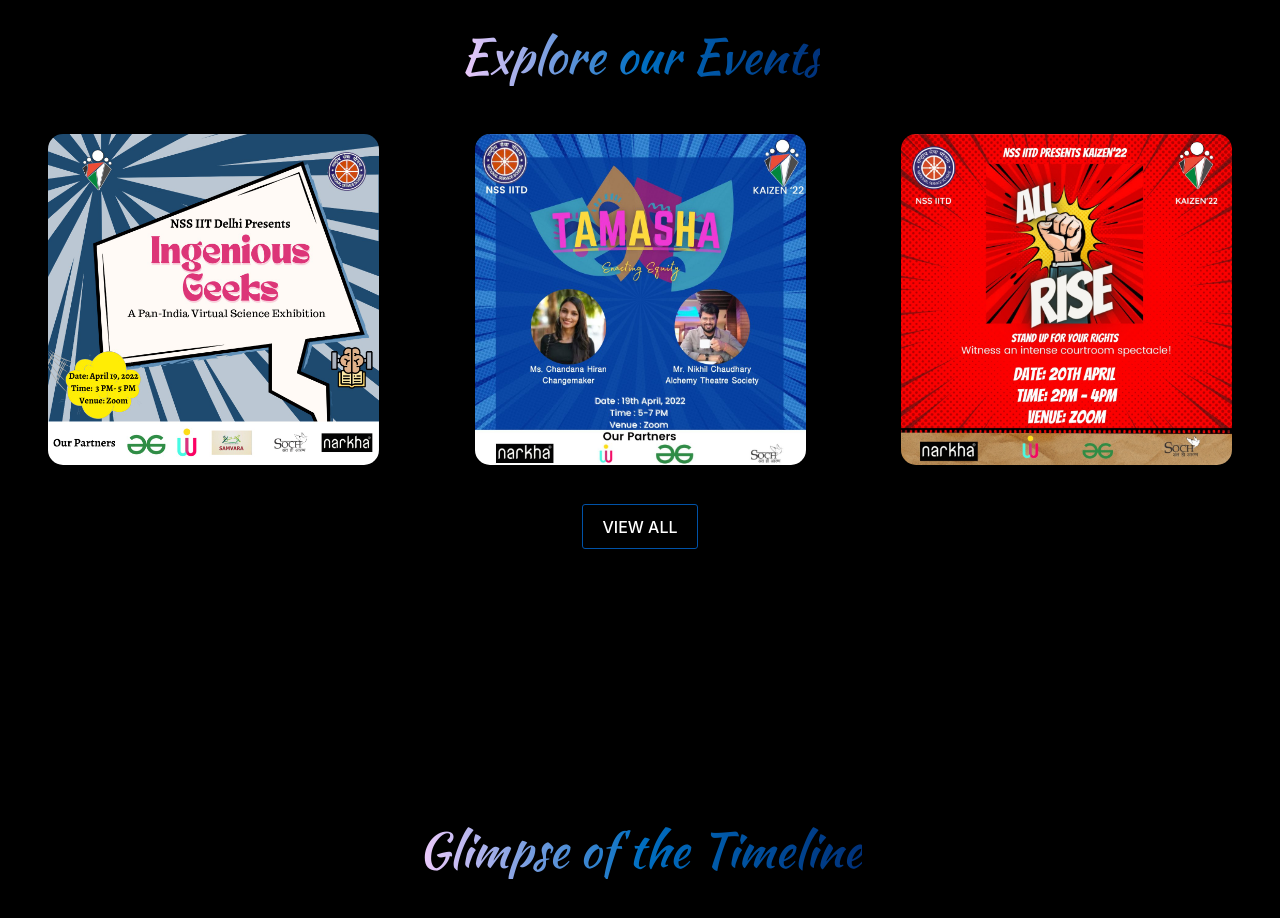
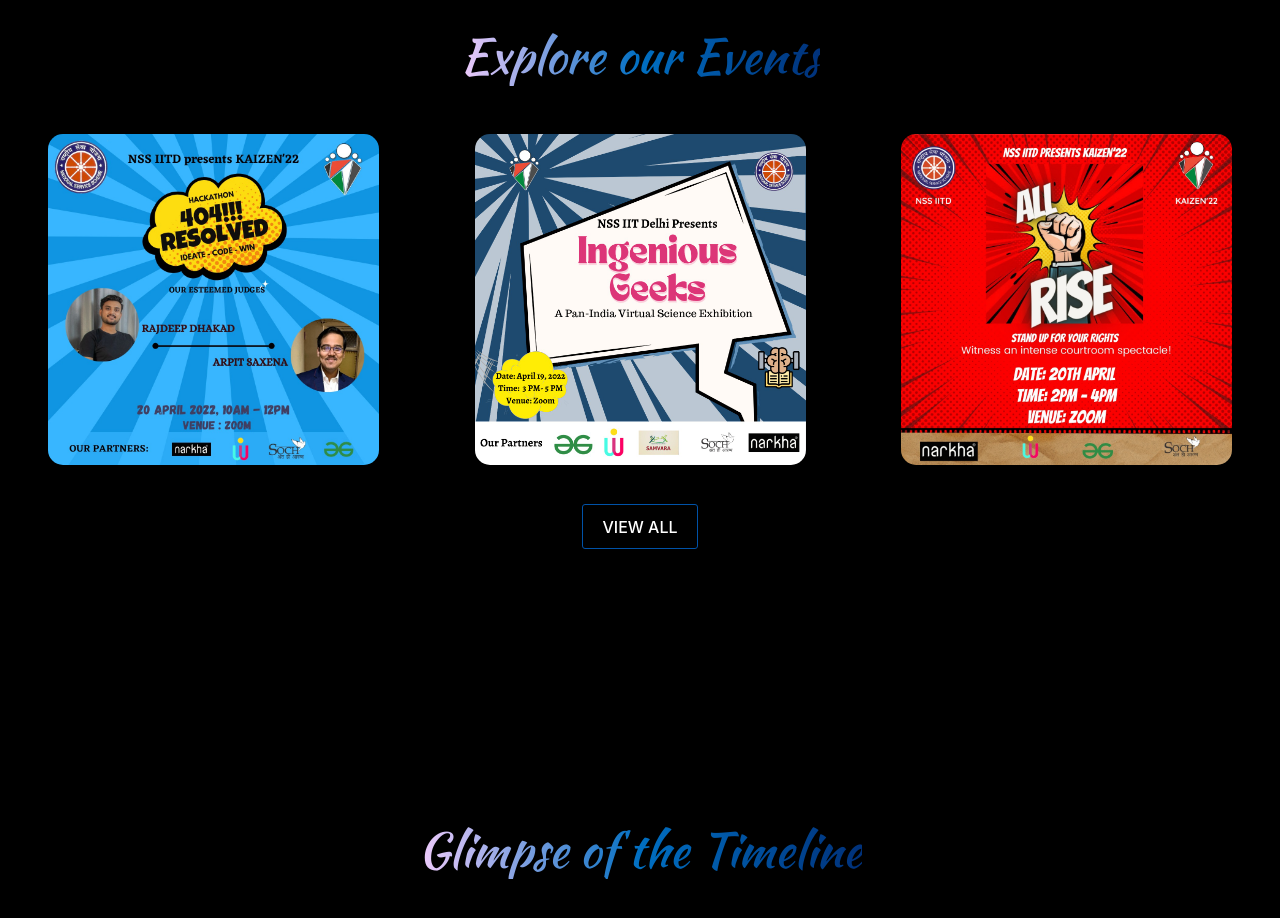
Before and after one commit to NSS-IIT-Delhi/Kaizen-23-, a React (Vite) app: page / in a window 1280 px wide. Shown: the part 820-1738 px from the top of the page. Built offline with nearby package versions, Linux system fonts and the light colour scheme.

Commit message:
comp details updated

```diff
--- a/src/Events/events.js
+++ b/src/Events/events.js
@@ -35,16 +35,17 @@ import seshan from './cardPictures/seshan.jpeg'
 
 export const events =
     {
-        "sociopreneurs":{
-            "title": "SOCIOPRENEURS",
-            "description": "A platform to motivate aspiring social entrepreneurs to develop their ideas and inspire them for social change",
+        "style_green":{
+            "title": "STYLE GREEN",
+            "description": "A stage to exhibit recyclable and sustainable fashion",
             "image": sociopreneurs,
-            "date": "18th April",
+            "date": "2nd April",
             "time": "6:45pm - 8:45pm",
             "venue": "Seminar Hall, and Live Streaming on Zoom",
-            "content": "B-plan event to provide a platform to aspiring social entrepreneurs. It aims to encourage change-makers provide them mentorship from renowned experts.",
-            "rank":"10",
+            "content": "A stage to exhibit recyclable and sustainable fashion.",
+            "rank":"11",
             "category":"competition",
+            "rulebook":'',
 
             "sections": [
                {"type": "TS",
@@ -59,6 +60,21 @@ export const events =
                         "subtitle": "Rs. 3000 + Discount Coupons from GeeksforGeeks worth Rs. 1500 + certificate",
                     },
                 ]},
+            ]
+        },
+        "sarcastic_spardha":{
+            "title": "SARCASTIC SPARDHA",
+            "description": "A parody making competition to bring attention to social issues and inspire positive change in our society",
+            "image": sociopreneurs,
+            "date": "2nd April",
+            "time": "6:45pm - 8:45pm",
+            "venue": "Seminar Hall, and Live Streaming on Zoom",
+            "content": "A parody is a creative work that imitates or mocks a well-known piece of art, literature, or music in a humorous way. Therefore, we are using the power of parody to bring attention to social issues and inspire positive change in our society            ",
+            "rank":"10",
+            "category":"competition",
+            "rulebook":'',
+
+            "sections": [
                 {"type": "TS",
                 "title":"PRIZES",
                 "data":[
@@ -73,17 +89,17 @@ export const events =
                 ]},
             ]
         },
-        "aurora":{
-            "title": "AURORA",
-            "description": "Beginning Kaizen with the best of speakers and a fun-filled evening with talented performers, this is the platform to propel social change",
+        "social_tasveer":{
+            "title": "SOCIAL TASVEER",
+            "description": "A photo story competition on social issues to picture the change you want to see in the world",
             "image": aurora,
-            "date": "18th April",
+            "date": "22th March",
             "time": "6:45pm - 8:45pm",
             "venue": "Seminar Hall, and Live Streaming on Zoom",
-            "content": "Knowledge and delight converge in Aurora - the inaugural ceremony of Kaizen '22, studded with esteemed guests and making way for change to happen.",
+            "content": "A photostory competition on social issues to picture the change you want to see in the world",
             "rank":"9",
             "category":"competition",
-
+            "rulebook":'',
 
 
             "sections": [
@@ -102,14 +118,14 @@ export const events =
 
             ]
         },
-        "tamasha":{
-            "title": "TAMASHA",
-            "description": "Beginning Kaizen with the best of speakers and a fun-filled evening with talented performers, this is the platform to propel social change",
+        "social_sawaal":{
+            "title": "THE SOCIAL SAWAAL",
+            "description": "A quizzing competition for school students to encourage young minds",
             "image": tamasha,
-            "date": "18th April",
+            "date": "1st April",
             "time": "6:45pm - 8:45pm",
             "venue": "Seminar Hall, and Live Streaming on Zoom",
-            "content": "Drama competition for the movie buffs who are tired of troublesome depictions shown in movies, giving them an opportunity to present their perfect story, in the form of a 5-minute-Act!",
+            "content": "A quizzing competition for school students, is a flagship event at Kaizen '23, where we encourage young minds to become aware of the social aspects of humanity and compete against the brightest minds in the NCR region",
             "rank":"8",
             "category":"competition",
 
@@ -130,14 +146,14 @@ export const events =
                 ]},
             ]
         },
-        "bazinga":{
-            "title": "BAZINGA",
-            "description": "A Social Stand Up Comedy Event for all the young comedians out there.",
+        "soch":{
+            "title": "SOCH",
+            "description": " Aworkshop based on Gender Sensitization",
             "image": bazinga,
             "date": "18th April",
             "time": "6:45pm - 8:45pm",
             "venue": "Seminar Hall, and Live Streaming on Zoom",
-            "content": "A platform for all the young comedians out there to tickle the audience with their greatest comic skills and shoot their punchlines on the social issues around. Be the source of all the guffaws and chuckles to become the best of them all.",
+            "content": "This workshop will be based on Gender Sensitization, where we’ll discuss about all about different types of Gender, Myths & Facts about LGBTQ+ Community and intreact with speakers from the community.",
             "rank":"2",
             "category":"workshop",
 
@@ -186,9 +202,9 @@ export const events =
                 ]},
             ]
         }        ,
-        "all_rise":{
-            "title": "ALL RISE",
-            "description": "A mock courtroom setup over a fictitious case to educate people about basic laws and rights",
+        "sakshi":{
+            "title": "SAKSHI",
+            "description": "A workshop on Stop Child Sexual Abuse",
             "image": all_rise,
             "date": "18th April",
             "time": "6:45pm - 8:45pm",
@@ -215,16 +231,16 @@ export const events =
             ]
         },
         "ingenious_geeks":{
-            "title": "INGENIOUS GEEKS",
-            "description": "An event to promote individual thinking and innovative ideas among school kids through application-based learning",
+            "title": "INGENIOUS GEEKS 2.0",
+            "description": "A science exhibition competition for school students to showcase their creative innovative mind",
             "image": ingenious_geeks,
-            "date": "18th April",
+            "date": "2nd April",
             "time": "6:45pm - 8:45pm",
             "venue": "Seminar Hall, and Live Streaming on Zoom",
-            "content": "A pan-India virtual science exhibition, providing the students a platform to develop effcient solutions to the problems existing in the society by creating innovative science models",
+            "content": "A science exhibition competition for school students to showcase their creative innovative mind",
             "rank":"4",
-            "category":"event",
-
+            "category":"competition",
+            'rulebook':'https://drive.google.com/file/d/12d7VWu8OWXT8DI-Z5DiQjP1bNRd5zmoQ/view?usp=share_link',
 
 
             "sections": [
@@ -254,6 +270,10 @@ export const events =
                         "title": "1st Runner Up",
                         "subtitle": "Rs. 3000 + Discount Coupons from GeeksforGeeks worth Rs. 1500 + certificate",
                     },
+                    {
+                        "title": "2nd Runner Up",
+                        "subtitle": "Rs. 2000 + Discount Coupons from GeeksforGeeks worth Rs. 1500 + certificate",
+                    },
                 ]},
 
             ]
--- a/src/components/EventPage/eventPage.jsx
+++ b/src/components/EventPage/eventPage.jsx
@@ -14,6 +14,7 @@ export default function Event() {
   const ev = events[`${id}`]
   const date = ev["date"];
   const time = ev["time"];
+  const rulebook = ev["rulebook"];
   const venue = ev["venue"];
   const title = ev["title"];
   const image = ev["image"];
```
